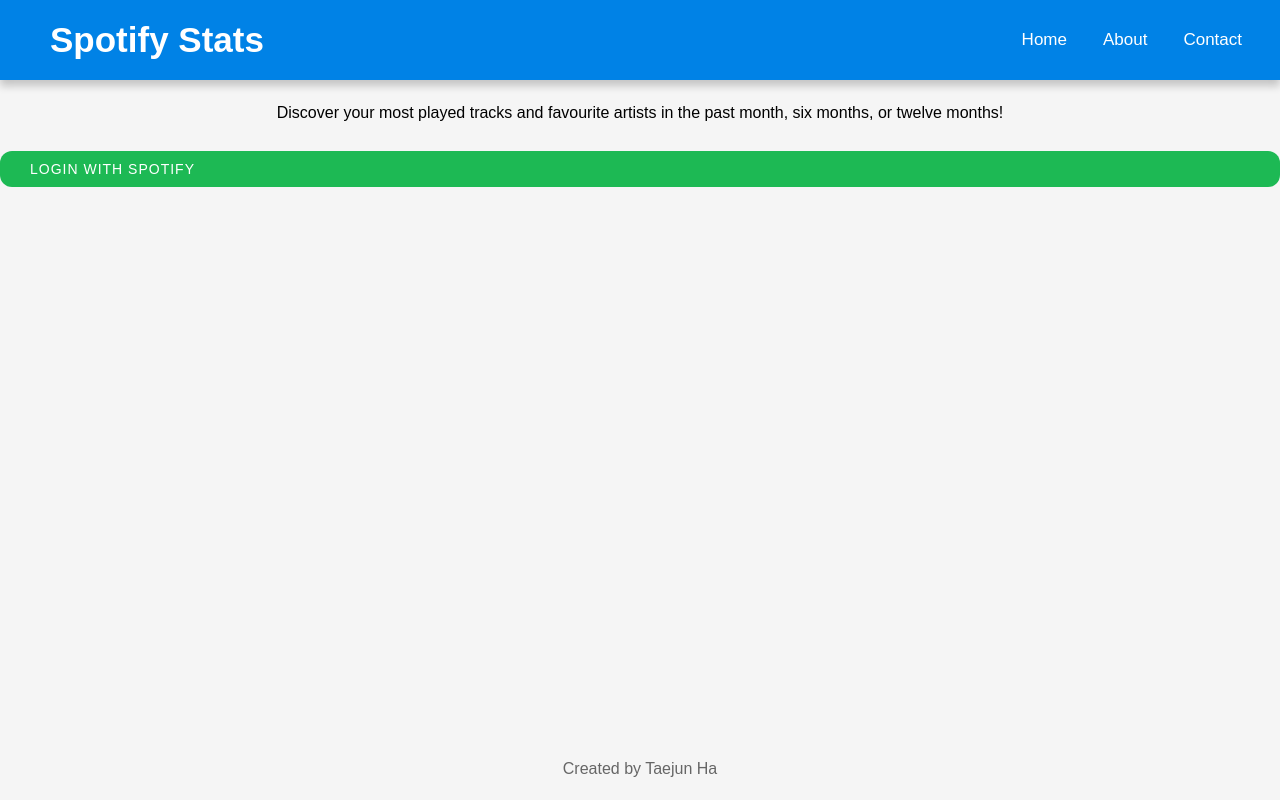
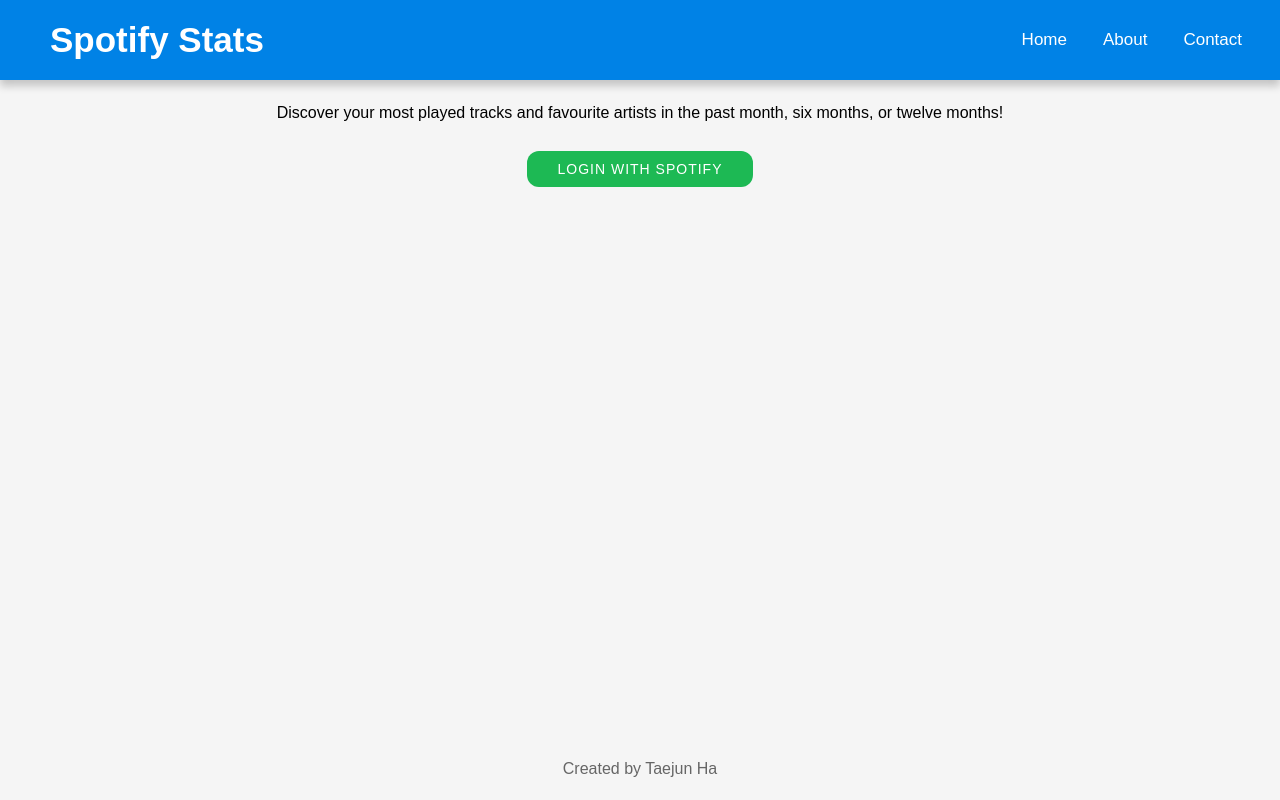
Before and after one commit to taejunha/spotify-stats, a React (Create React App) app: page /home in a window 1280 px wide. Built offline with nearby package versions, Linux system fonts and the light colour scheme.

Commit message:
revert login change

```diff
--- a/src/components/HomePage.js
+++ b/src/components/HomePage.js
@@ -3,12 +3,16 @@
 import "../style/homepage.css"
 
 export function HomePage() {
+    const handleLogin = () => {
+        window.location.href = `http://localhost:3000/login`;
+    };
+
     return (
         <>
         <p className="info" align="center">
             Discover your most played tracks and favourite artists in the past month, six months, or twelve months!
         </p>
-        <a href="/login" className="login" role="button" >Login with Spotify</a>
+        <button className="login" role="button" onClick={handleLogin} >Login with Spotify</button>
 
         </>
     )
```
